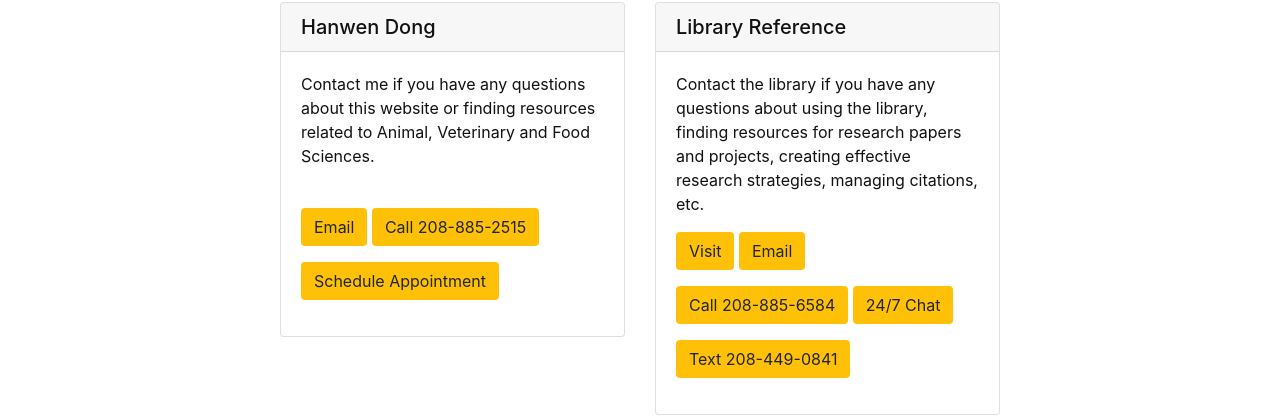
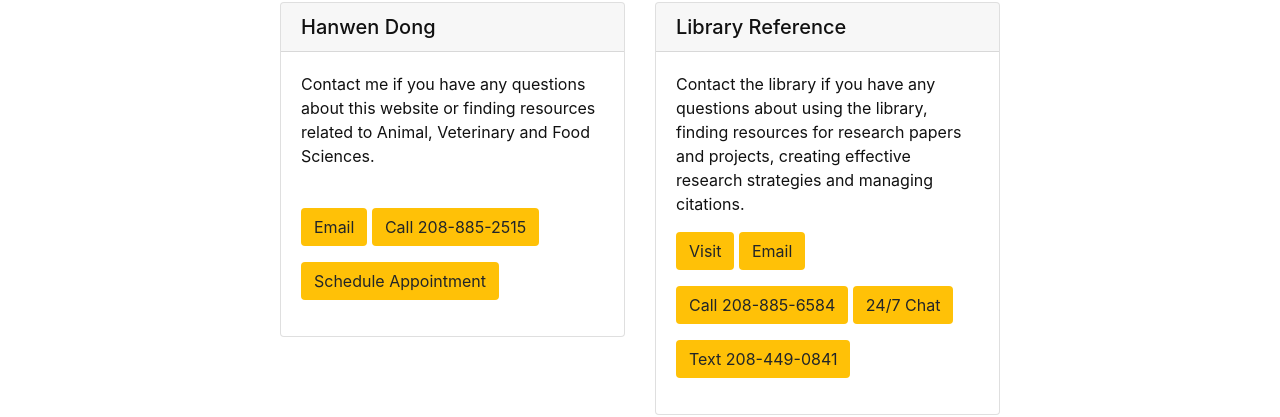
Before and after one commit to hanwendong1/avs463, a Jekyll site: the page built from index.md, in a window 1280 px wide. Shown: the part 539-956 px from the top of the page. Built offline with Jekyll 4.4.1, drawn with Linux system fonts in a browser that asks for light colours.

Commit message:
testing permissions

```diff
--- a/index.md
+++ b/index.md
@@ -27,7 +27,7 @@ My name is Hanwen Dong and I am the [liaison librarian for College of Agricultur
     <div class="card">
              <h5 class="card-header">Library Reference </h5>
       <div class="card-body">
-        <p class="card-text">Contact the library if you have any questions about using the library, finding resources for research papers and projects, creating effective research strategies, managing citations, etc.</p>
+        <p class="card-text">Contact the library if you have any questions about using the library, finding resources for research papers and projects, creating effective research strategies and managing citations.</p>
         <a href = "https://www.lib.uidaho.edu/about/hours.html#reference" class="btn bg-warning mb-3">Visit</a>
         <a href = "mailto: libref@uidaho.edu" class="btn bg-warning mb-3">Email</a>
         <a href = "tel:208-885-6584" class="btn bg-warning mb-3">Call 208-885-6584</a>
```
